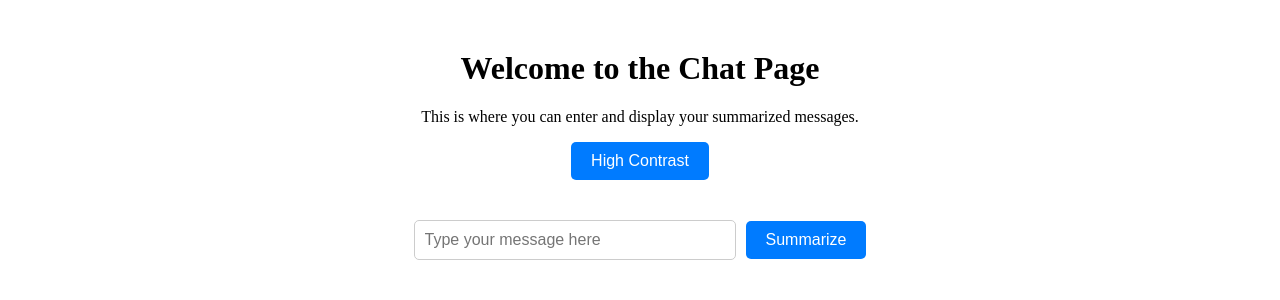
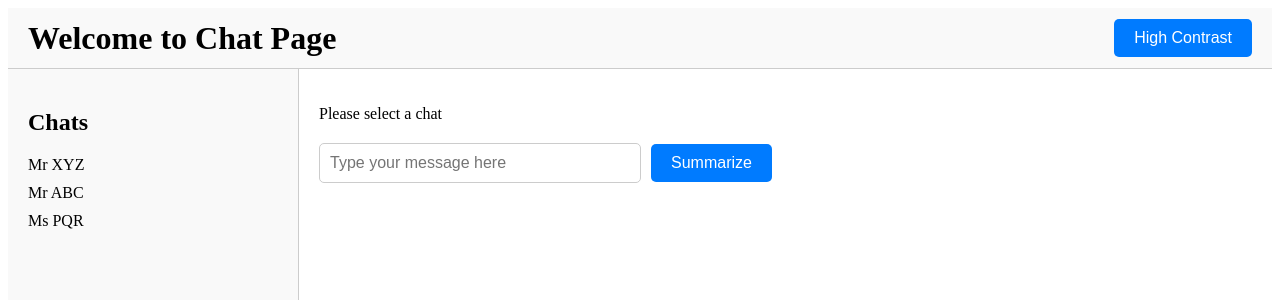
Before and after one commit to anushakal/MedQ, a React (Create React App) app in the folder medq/: page /chat in a window 1280 px wide. Shown: the top 300 px of the page. Built offline with nearby package versions, Linux system fonts and the light colour scheme; no server answers.

Commit message:
Title bar, left pane of chats and chat container - ChatPage.js

```diff
--- a/medq/src/ChatPage.js
+++ b/medq/src/ChatPage.js
@@ -12,6 +12,7 @@ const ChatPage = () => {
   const [displayText, setDisplayText] = useState(""); // State to store displayed text
   const [summary, setSummary] = useState(""); // State to store the summary
   const [highContrast, setHighContrast] = useState(false); // State to toggle high-contrast mode
+  const [selectedChat, setSelectedChat] = useState(""); // State to store selected chat name
 
   const handleInputChange = (event) => {
     setInputText(event.target.value); // Update inputText as the user types
@@ -46,19 +47,35 @@ const ChatPage = () => {
     setHighContrast(!highContrast); // Toggle the high-contrast mode
   };
 
+  const handleChatSelection = (chatName) => {
+    setSelectedChat(chatName); // Update the selected chat when clicked
+  };
+
   return (
     <div
       style={{
-        textAlign: "center",
-        marginTop: "50px",
-        backgroundColor: highContrast ? "#000" : "#fff", // Background color change
-        color: highContrast ? "#fff" : "#000", // Text color change
-        transition: "all 0.3s ease", // Smooth transition for color change
+        display: "flex", // Flexbox layout for left and right panes
+        flexDirection: "column", // Stack title bar above the main content
+        height: "100vh", // Full height for the layout
+        backgroundColor: highContrast ? "#000" : "#fff", // Background color for the page
+        color: highContrast ? "#fff" : "#000", // Text color
+        transition: "all 0.3s ease", // Smooth transition for theme change
       }}
     >
-      <h1>Welcome to the Chat Page</h1>
-      <p>This is where you can enter and display your summarized messages.</p>
-
+      {/* Title Bar */}
+      <div
+        style={{
+          height: "60px", // Set the height for the title bar
+          display: "flex",
+          justifyContent: "space-between",
+          alignItems: "center",
+          padding: "0 20px",
+          backgroundColor: highContrast ? "#333" : "#f9f9f9", // Background for title bar
+          color: highContrast ? "#fff" : "#000", // Title text color
+          borderBottom: highContrast ? "1px solid #fff" : "1px solid #ccc", // Border under title bar
+        }}
+      >
+        <h1>Welcome to Chat Page</h1>
         {/* High Contrast Button */}
         <button
           onClick={toggleHighContrast}
@@ -67,14 +84,64 @@ const ChatPage = () => {
             fontSize: "16px",
             cursor: "pointer",
             borderRadius: "5px",
-          backgroundColor: highContrast ? "#ff6600" : "#007BFF", // Toggle button color
+            backgroundColor: highContrast ? "#ff6600" : "#007BFF", // Button color change
             color: "white",
             border: "none",
-          marginBottom: "20px",
           }}
         >
           High Contrast
         </button>
+      </div>
+
+      {/* Main Content: Left and Right Panes */}
+      <div style={{ display: "flex", flex: 1 }}>
+        {/* Left Pane (Chat List) */}
+        <div
+          style={{
+            width: "250px", // Fixed width for the left pane
+            padding: "20px",
+            borderRight: highContrast ? "2px solid #fff" : "1px solid #ccc", // Border color change
+            backgroundColor: highContrast ? "#333" : "#f9f9f9", // Background change
+            color: highContrast ? "#fff" : "#000", // Text color change
+            overflowY: "auto", // Enable scrolling if chat list is long
+          }}
+        >
+          <h2>Chats</h2>
+          <ul style={{ listStyleType: "none", padding: "0" }}>
+            <li
+              onClick={() => handleChatSelection("Mr XYZ")}
+              style={{ cursor: "pointer", marginBottom: "10px" }}
+            >
+              Mr XYZ
+            </li>
+            <li
+              onClick={() => handleChatSelection("Mr ABC")}
+              style={{ cursor: "pointer", marginBottom: "10px" }}
+            >
+              Mr ABC
+            </li>
+            <li
+              onClick={() => handleChatSelection("Ms PQR")}
+              style={{ cursor: "pointer", marginBottom: "10px" }}
+            >
+              Ms PQR
+            </li>
+          </ul>
+        </div>
+
+        {/* Right Pane (Existing code for text input and summarization) */}
+        <div
+          style={{
+            flex: 1, // Take remaining space
+            padding: "20px",
+            backgroundColor: highContrast ? "#000" : "#fff", // Right pane background
+            color: highContrast ? "#fff" : "#000", // Text color for right pane
+            overflowY: "auto", // Enable scrolling if content overflows
+          }}
+        >
+          <p>
+            {selectedChat ? `You are chatting with ${selectedChat}` : "Please select a chat"}
+          </p>
 
           {/* Input Text Box */}
           <div style={{ marginTop: "20px" }}>
@@ -88,7 +155,7 @@ const ChatPage = () => {
                 padding: "10px",
                 fontSize: "16px",
                 borderRadius: "5px",
-            border: highContrast ? "2px solid #fff" : "1px solid #ccc", // Input border color change
+                border: highContrast ? "2px solid #fff" : "1px solid #ccc", // Input border color
                 backgroundColor: highContrast ? "#333" : "#fff", // Input background change
                 color: highContrast ? "#fff" : "#000", // Input text color change
               }}
@@ -121,7 +188,7 @@ const ChatPage = () => {
                 borderRadius: "5px",
                 width: "50%",
                 margin: "20px auto",
-            backgroundColor: highContrast ? "#333" : "#f9f9f9", // Display text background color change
+                backgroundColor: highContrast ? "#333" : "#f9f9f9", // Background change
                 color: highContrast ? "#fff" : "#000", // Text color change
               }}
             >
@@ -140,7 +207,7 @@ const ChatPage = () => {
                 borderRadius: "5px",
                 width: "50%",
                 margin: "20px auto",
-            backgroundColor: highContrast ? "#333" : "#f9f9f9", // Summary text background change
+                backgroundColor: highContrast ? "#333" : "#f9f9f9", // Summary background change
                 color: highContrast ? "#fff" : "#000", // Text color change
               }}
             >
@@ -148,6 +215,8 @@ const ChatPage = () => {
             </div>
           )}
         </div>
+      </div>
+    </div>
   );
 };
 
```
Lines whose indentation alone changed are shown as unchanged.
